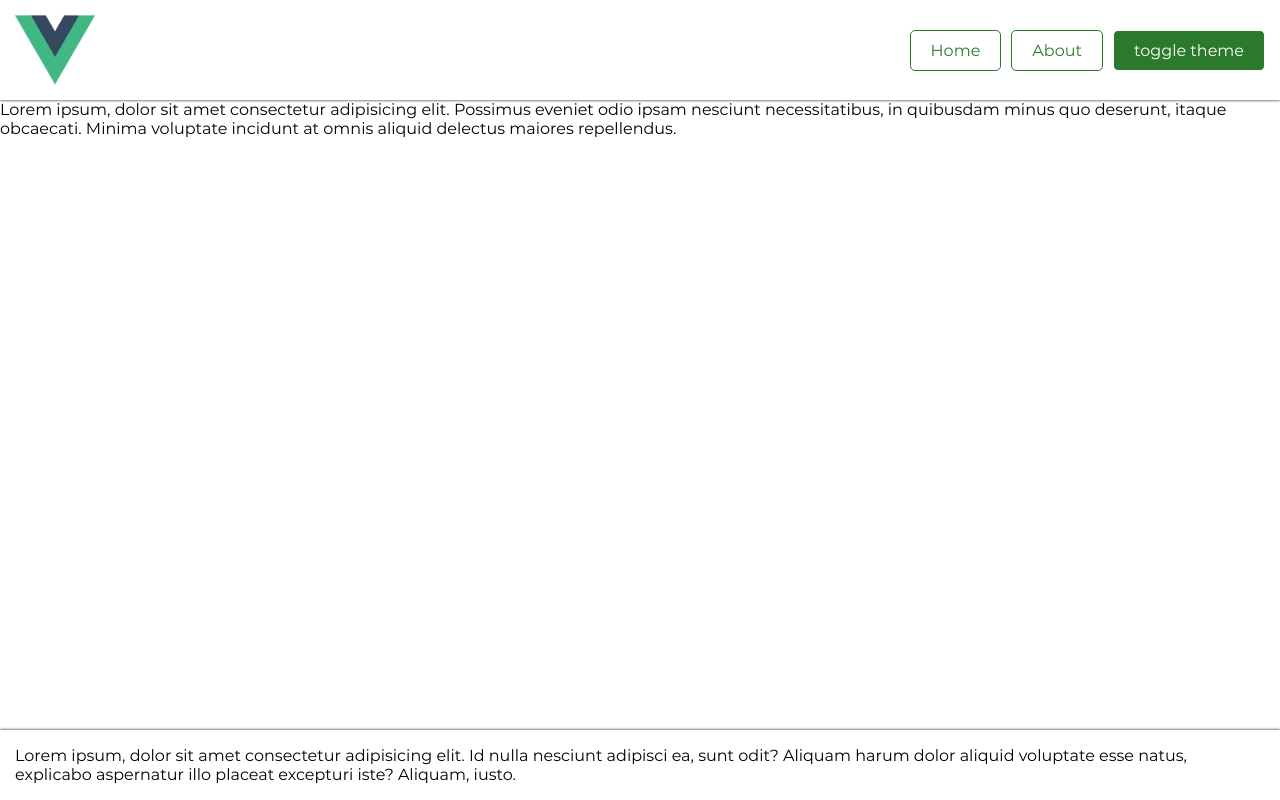
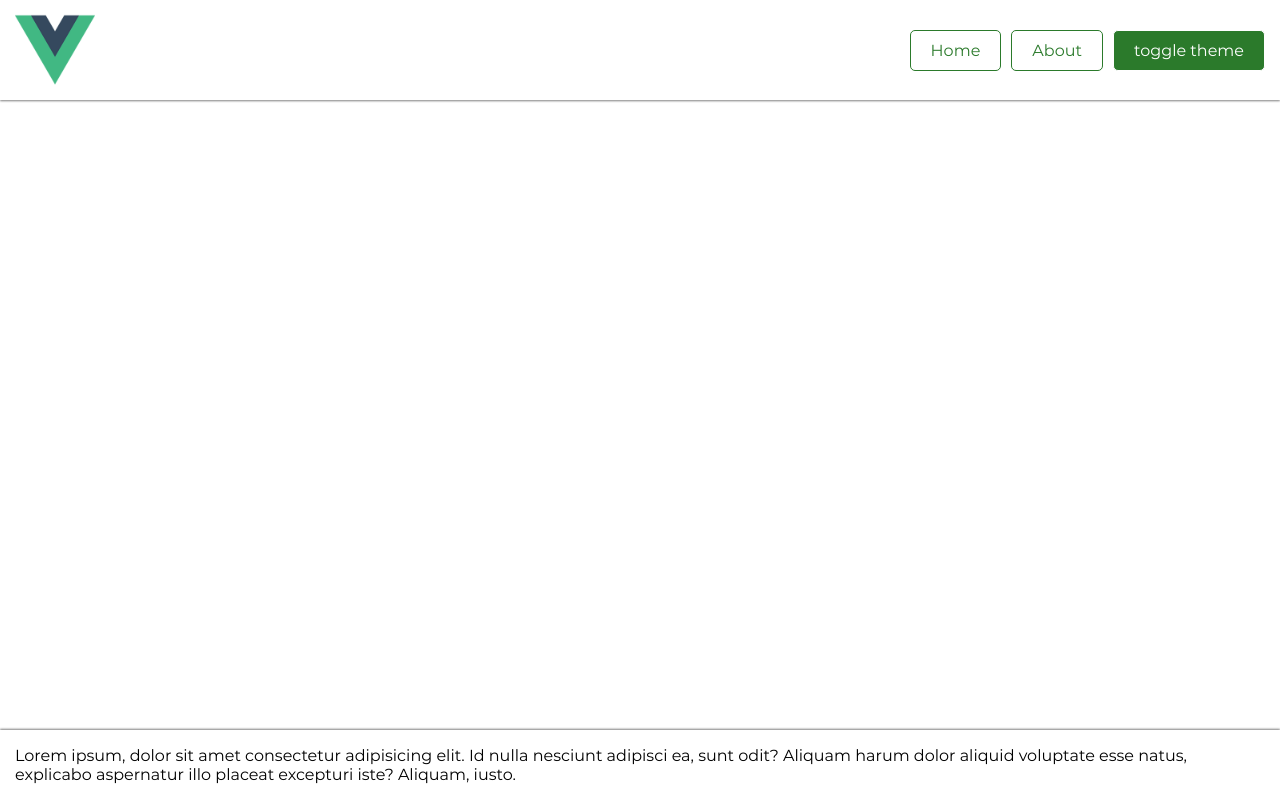
Before and after one commit to Lineez/vue_todo, a Vue app: page /about in a window 1280 px wide. Built offline with nearby package versions, Linux system fonts and the light colour scheme.

Commit message:
v-for key & fix

```diff
--- a/src/components/NavComponent.vue
+++ b/src/components/NavComponent.vue
@@ -1,7 +1,7 @@
 <template>
     <nav>
         <ul>
-            <template v-for="(link, i) in links" :key="i">
+            <template v-for="link in links" :key="link.name">
                 <li>
                     <router-link :to="link.path">{{ link.name }}</router-link>
                 </li>
--- a/src/pages/AboutPage.vue
+++ b/src/pages/AboutPage.vue
@@ -1,20 +1,11 @@
 <template>
     <section></section>
-    <section>
-        Lorem ipsum, dolor sit amet consectetur adipisicing elit. Possimus
-        eveniet odio ipsam nesciunt necessitatibus, in quibusdam minus quo
-        deserunt, itaque obcaecati. Minima voluptate incidunt at omnis aliquid
-        delectus maiores repellendus.
-    </section>
 </template>
 
 <script>
 export default {
     name: 'About-page',
     components: {},
-    data() {
-        return {};
-    },
 };
 </script>
 <style lang="scss"></style>
```
